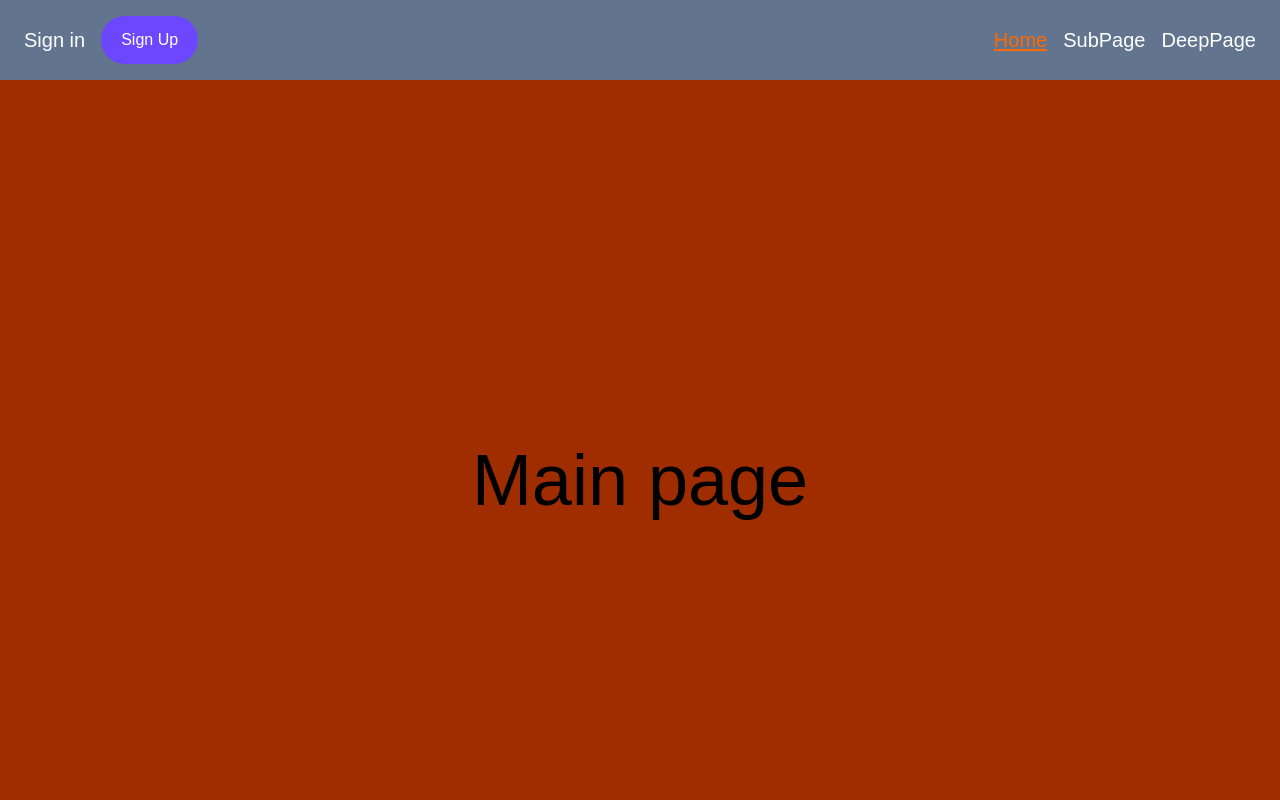
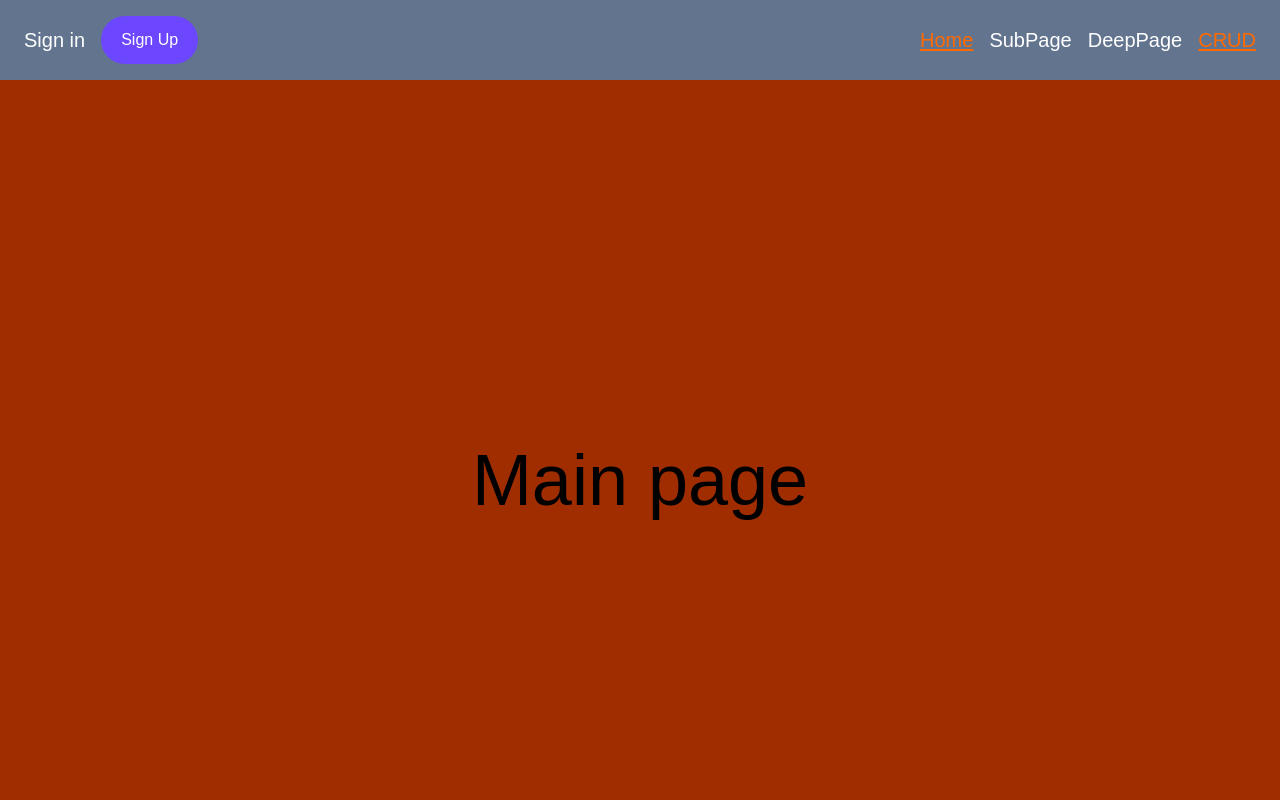
Before and after one commit to VilloKodeHode/fs04-v2, a Next.js app: page / in a window 1280 px wide. Shown: the top 800 px of the page. Built offline with nearby package versions, Linux system fonts and the light colour scheme; no server answers; a web font is replaced by a local one.

Commit message:
added CRUD link in header

```diff
--- a/components/UI/Header.jsx
+++ b/components/UI/Header.jsx
@@ -52,6 +52,14 @@ export const Header = () => {
         >
           DeepPage
         </Link>
+           <Link
+          href="/databaseData"
+          className={`${
+            currentUrl === "/" && "underline text-orange-500"
+          } underline-offset-2`}
+        >
+          CRUD
+        </Link>
       </div>
     </header>
   );
```
